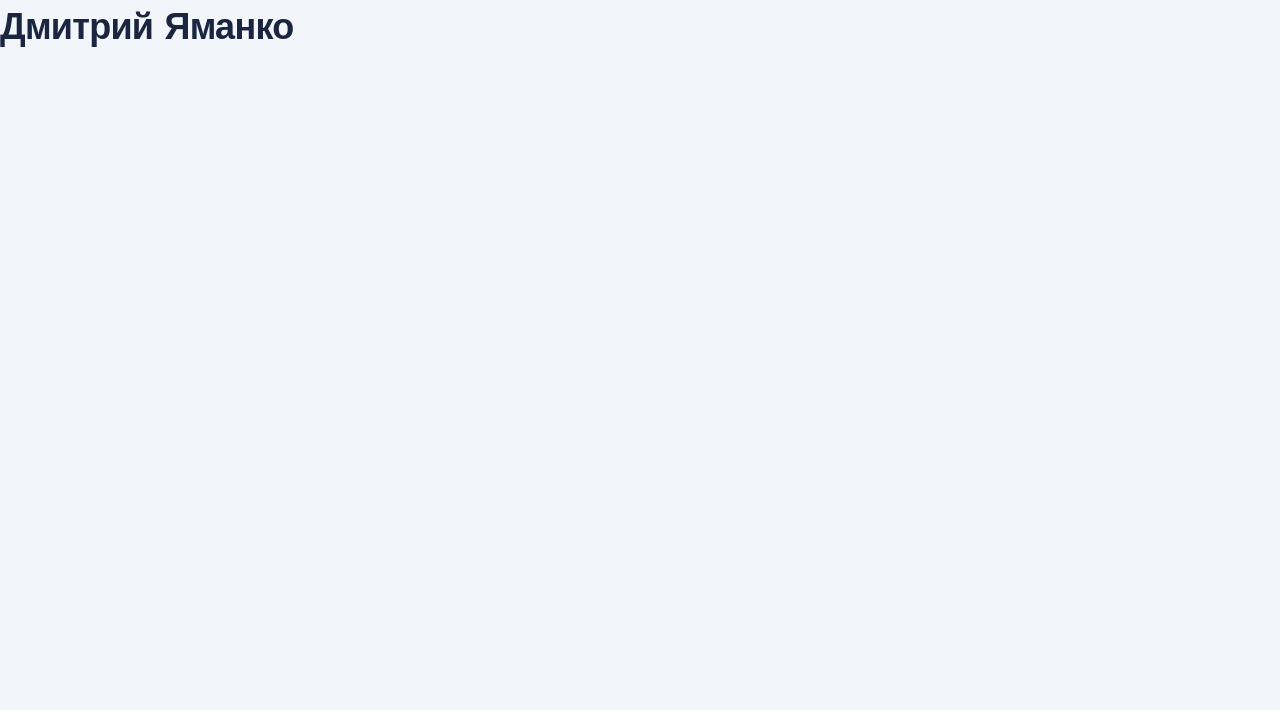
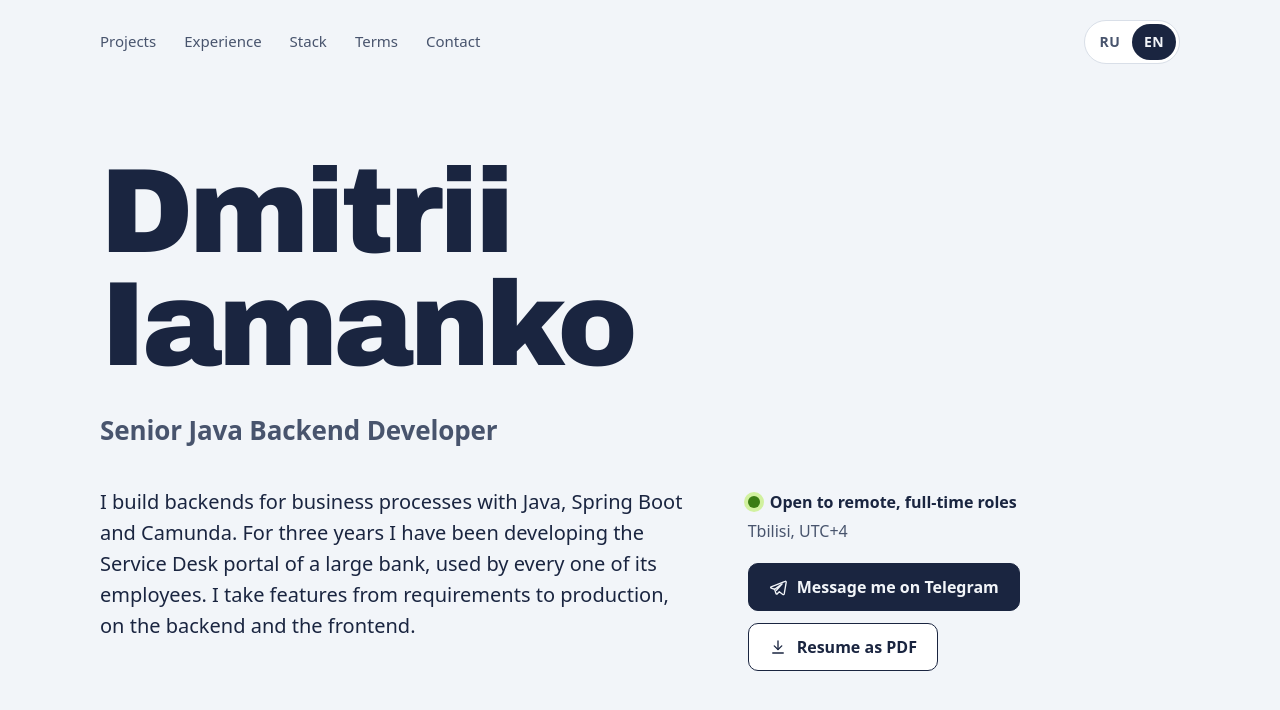
Before and after one commit to dyamanko/cv, a Vue app: page / in a window 1280 px wide. Shown: the top 710 px of the page. Built offline with nearby package versions, Linux system fonts and the light colour scheme; a web font is replaced by a local one.

Commit message:
Build hero with language switch and primary contacts

```diff
--- a/index.html
+++ b/index.html
@@ -3,7 +3,8 @@
   <head>
     <meta charset="UTF-8" />
     <meta name="viewport" content="width=device-width, initial-scale=1" />
-    <title>Дмитрий Яманко, Java Backend Developer</title>
+    <title>Дмитрий Яманко, Senior Java Backend Developer</title>
+    <meta name="description" content="Java-бэкенд на Spring Boot и Camunda. 6+ лет в коммерческой разработке, три года на портале Service Desk крупного банка. Ищу удалённую работу." />
   </head>
   <body>
     <div id="app"></div>
--- a/src/App.vue
+++ b/src/App.vue
@@ -1,5 +1,11 @@
+<script setup lang="ts">
+import HeroSection from './components/HeroSection.vue'
+import SiteHeader from './components/SiteHeader.vue'
+</script>
+
 <template>
+  <SiteHeader />
   <main>
-    <h1>Дмитрий Яманко</h1>
+    <HeroSection />
   </main>
 </template>
--- /dev/null
+++ b/src/components/AppIcon.vue
@@ -0,0 +1,55 @@
+<script setup lang="ts">
+export type IconName = 'telegram' | 'whatsapp' | 'phone' | 'email' | 'email-alt' | 'download' | 'copy' | 'check' | 'replay' | 'github'
+
+defineProps<{ name: IconName; size?: number }>()
+</script>
+
+<template>
+  <svg
+    :width="size ?? 18"
+    :height="size ?? 18"
+    viewBox="0 0 24 24"
+    fill="none"
+    stroke="currentColor"
+    stroke-width="1.8"
+    stroke-linecap="round"
+    stroke-linejoin="round"
+    aria-hidden="true"
+    focusable="false"
+  >
+    <template v-if="name === 'telegram'">
+      <path d="M21.5 4.5 2.8 11.7c-.9.4-.9 1.6.1 1.9l4.6 1.4 1.8 5.6c.3.8 1.3 1 1.8.4l2.6-2.6 4.8 3.5c.7.5 1.6.1 1.8-.7L22.9 5.8c.2-1-.6-1.7-1.4-1.3Z" />
+      <path d="m7.5 15 10-7.2-7.6 8.6" />
+    </template>
+    <template v-else-if="name === 'whatsapp'">
+      <path d="M3.5 20.5 4.8 16A8.5 8.5 0 1 1 8 19.2Z" />
+      <path d="M9 8.6c0 3.3 3 6.4 6.4 6.4l1.2-1.5-1.9-1-1 .9c-1.1-.4-2.5-1.8-2.9-2.9l.9-1-1-1.9Z" />
+    </template>
+    <template v-else-if="name === 'phone'">
+      <path d="M5 3.5h3.2l1.6 4.2-2.1 1.3a11 11 0 0 0 5.3 5.3l1.3-2.1 4.2 1.6V17a2 2 0 0 1-2.2 2A15.5 15.5 0 0 1 3 5.7a2 2 0 0 1 2-2.2Z" />
+    </template>
+    <template v-else-if="name === 'email' || name === 'email-alt'">
+      <rect x="3" y="5" width="18" height="14" rx="2.5" />
+      <path d="m4 7 8 6 8-6" />
+    </template>
+    <template v-else-if="name === 'download'">
+      <path d="M12 4v11" />
+      <path d="m7 10.5 5 5 5-5" />
+      <path d="M5 20h14" />
+    </template>
+    <template v-else-if="name === 'copy'">
+      <rect x="8.5" y="8.5" width="11" height="11" rx="2" />
+      <path d="M15.5 8.5V6.5a2 2 0 0 0-2-2h-7a2 2 0 0 0-2 2v7a2 2 0 0 0 2 2h2" />
+    </template>
+    <template v-else-if="name === 'check'">
+      <path d="m5 12.5 4.5 4.5L19 7.5" />
+    </template>
+    <template v-else-if="name === 'replay'">
+      <path d="M4 12a8 8 0 1 0 2.4-5.7" />
+      <path d="M4 4.5v4h4" />
+    </template>
+    <template v-else-if="name === 'github'">
+      <path d="M9 19c-4 1.3-4-2-6-2.5m12 4.5v-3.4a3 3 0 0 0-.8-2.3c2.7-.3 5.6-1.3 5.6-6a4.6 4.6 0 0 0-1.3-3.2 4.3 4.3 0 0 0-.1-3.2s-1-.3-3.4 1.3a11.6 11.6 0 0 0-6 0C6.6 2.6 5.6 2.9 5.6 2.9a4.3 4.3 0 0 0-.1 3.2A4.6 4.6 0 0 0 4.2 9.3c0 4.6 2.8 5.6 5.5 6a3 3 0 0 0-.8 2.2V21" />
+    </template>
+  </svg>
+</template>
--- /dev/null
+++ b/src/components/HeroSection.vue
@@ -0,0 +1,166 @@
+<script setup lang="ts">
+import { computed } from 'vue'
+import { useLang } from '../composables/useLang'
+import AppIcon from './AppIcon.vue'
+
+const { lang, t } = useLang()
+const resumeHref = computed(() => `${import.meta.env.BASE_URL}resume/dmitrii-iamanko-${lang.value}.pdf`)
+</script>
+
+<template>
+  <section class="hero page" aria-labelledby="hero-name">
+    <h1 id="hero-name" class="name">
+      <span>{{ t.hero.name[0] }}</span>
+      <span>{{ t.hero.name[1] }}</span>
+    </h1>
+    <p class="role">{{ t.hero.role }}</p>
+
+    <div class="intro">
+      <p class="pitch">{{ t.hero.pitch }}</p>
+
+      <div class="aside">
+        <ul class="status">
+          <li class="status-open">
+            <span class="token" aria-hidden="true" />
+            {{ t.hero.status }}
+          </li>
+          <li>{{ t.hero.location }}</li>
+        </ul>
+
+        <div class="actions">
+          <a class="button button-primary" href="https://t.me/dyamanko" target="_blank" rel="noopener">
+            <AppIcon name="telegram" />
+            {{ t.hero.telegram }}
+          </a>
+          <a class="button" :href="resumeHref" download>
+            <AppIcon name="download" />
+            {{ t.hero.resume }}
+          </a>
+        </div>
+      </div>
+    </div>
+  </section>
+</template>
+
+<style scoped>
+.hero {
+  padding-top: clamp(24px, 6vw, 72px);
+}
+
+.name {
+  display: flex;
+  flex-direction: column;
+  font-size: clamp(46px, 10.4vw, 120px);
+  line-height: 0.94;
+  font-weight: 600;
+  letter-spacing: -0.035em;
+}
+
+.role {
+  margin-top: clamp(16px, 2.4vw, 28px);
+  font-size: clamp(20px, 2.2vw, 26px);
+  font-weight: 560;
+  color: var(--ink-2);
+  letter-spacing: -0.005em;
+}
+
+.intro {
+  display: grid;
+  gap: 28px;
+  margin-top: 28px;
+}
+
+.pitch {
+  max-width: 36em;
+  font-size: clamp(18px, 1.6vw, 20px);
+  line-height: 1.55;
+}
+
+.aside {
+  display: grid;
+  gap: 20px;
+  align-content: start;
+}
+
+.status {
+  display: grid;
+  gap: 4px;
+  font-size: 16px;
+  color: var(--ink-2);
+}
+
+.status-open {
+  display: flex;
+  align-items: center;
+  gap: 10px;
+  color: var(--ink);
+  font-weight: 560;
+}
+
+/* the same token that runs through the process diagram below */
+.token {
+  width: 12px;
+  height: 12px;
+  flex: none;
+  border-radius: 50%;
+  background: var(--mark-ink);
+  box-shadow: 0 0 0 4px color-mix(in srgb, var(--mark) 70%, transparent);
+}
+
+.actions {
+  display: flex;
+  flex-wrap: wrap;
+  gap: 12px;
+}
+
+.button {
+  display: inline-flex;
+  align-items: center;
+  gap: 10px;
+  min-height: 48px;
+  padding: 0 20px;
+  border: 1.5px solid var(--ink);
+  border-radius: 10px;
+  background: var(--sheet);
+  color: var(--ink);
+  font-size: 16px;
+  font-weight: 600;
+  text-decoration: none;
+  user-select: none;
+  -webkit-user-select: none;
+  transition:
+    transform 140ms var(--ease-out),
+    background-color 160ms ease;
+}
+
+.button-primary {
+  background: var(--ink);
+  color: var(--paper);
+}
+
+.button:active {
+  transform: scale(0.97);
+}
+
+@media (hover: hover) and (pointer: fine) {
+  .button:not(.button-primary):hover {
+    background: color-mix(in srgb, var(--mark) 45%, var(--sheet));
+  }
+
+  .button-primary:hover {
+    background: color-mix(in srgb, var(--ink) 88%, var(--mark));
+  }
+}
+
+@media (min-width: 960px) {
+  .intro {
+    grid-template-columns: minmax(0, 1.35fr) minmax(0, 1fr);
+    gap: 64px;
+    margin-top: 36px;
+  }
+
+  .aside {
+    padding-top: 4px;
+  }
+}
+</style>
--- /dev/null
+++ b/src/components/SiteHeader.vue
@@ -0,0 +1,111 @@
+<script setup lang="ts">
+import { useLang } from '../composables/useLang'
+import type { Lang } from '../content'
+
+const { lang, t, setLang } = useLang()
+const langs: Lang[] = ['ru', 'en']
+</script>
+
+<template>
+  <header class="site-header page">
+    <nav :aria-label="t.nav.label" class="nav">
+      <a href="#portal">{{ t.nav.cases }}</a>
+      <a href="#experience">{{ t.nav.experience }}</a>
+      <a href="#stack">{{ t.nav.stack }}</a>
+      <a href="#format">{{ t.nav.format }}</a>
+      <a href="#contacts">{{ t.nav.contacts }}</a>
+    </nav>
+
+    <div class="lang" role="group" :aria-label="t.langSwitch">
+      <button
+        v-for="item in langs"
+        :key="item"
+        type="button"
+        class="lang-option"
+        :aria-pressed="lang === item"
+        :lang="item"
+        @click="setLang(item)"
+      >
+        {{ item.toUpperCase() }}
+      </button>
+    </div>
+  </header>
+</template>
+
+<style scoped>
+.site-header {
+  display: flex;
+  align-items: center;
+  justify-content: space-between;
+  gap: 24px;
+  padding-block: 20px;
+}
+
+.nav {
+  display: none;
+  gap: 28px;
+  font-size: 15px;
+}
+
+.nav a {
+  color: var(--ink-2);
+  text-decoration: none;
+  padding-block: 6px;
+  transition: color 160ms ease;
+}
+
+@media (hover: hover) and (pointer: fine) {
+  .nav a:hover {
+    color: var(--ink);
+  }
+}
+
+@media (min-width: 760px) {
+  .nav {
+    display: flex;
+  }
+}
+
+.lang {
+  display: inline-flex;
+  margin-left: auto;
+  padding: 3px;
+  border: 1px solid var(--rule);
+  border-radius: 999px;
+  background: var(--sheet);
+}
+
+.lang-option {
+  min-width: 44px;
+  min-height: 36px;
+  padding: 0 12px;
+  border: 0;
+  border-radius: 999px;
+  background: transparent;
+  color: var(--ink-2);
+  font-size: 14px;
+  font-weight: 600;
+  letter-spacing: 0.02em;
+  cursor: pointer;
+  user-select: none;
+  transition:
+    background-color 160ms ease,
+    color 160ms ease,
+    transform 120ms var(--ease-out);
+}
+
+.lang-option[aria-pressed='true'] {
+  background: var(--ink);
+  color: var(--paper);
+}
+
+.lang-option:active {
+  transform: scale(0.97);
+}
+
+@media (pointer: coarse) {
+  .lang-option {
+    min-height: 44px;
+  }
+}
+</style>
```
